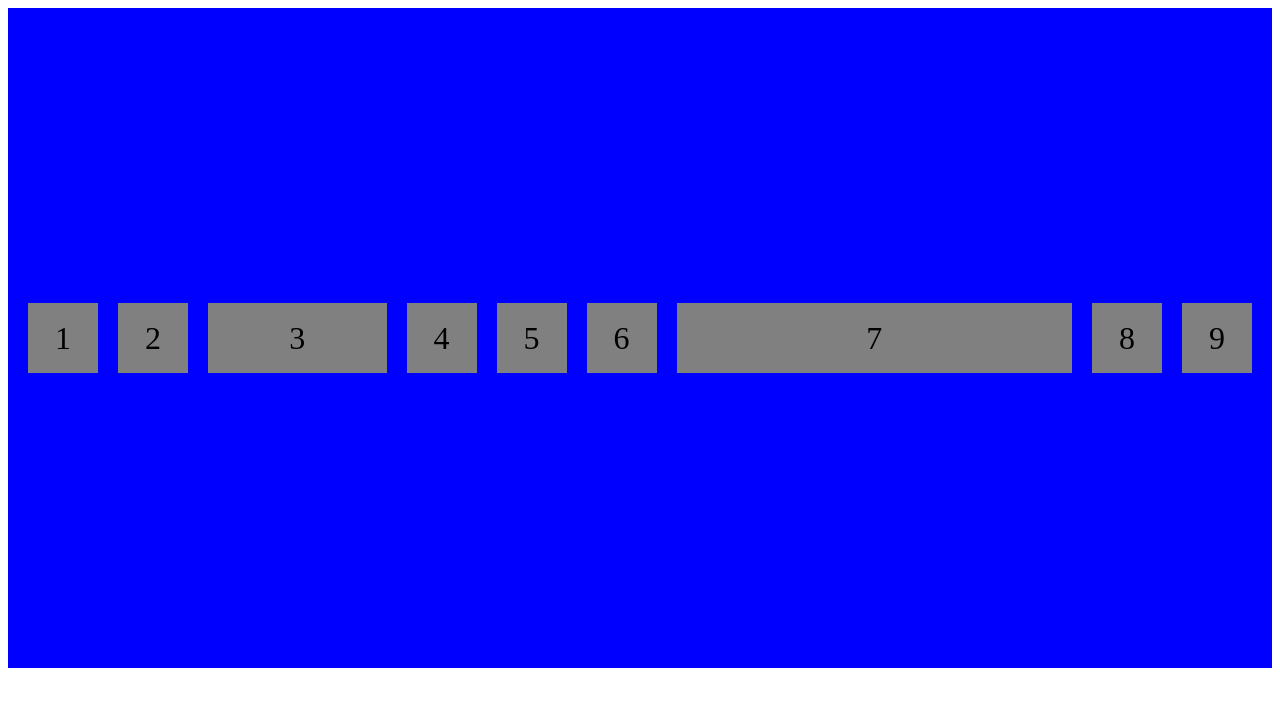
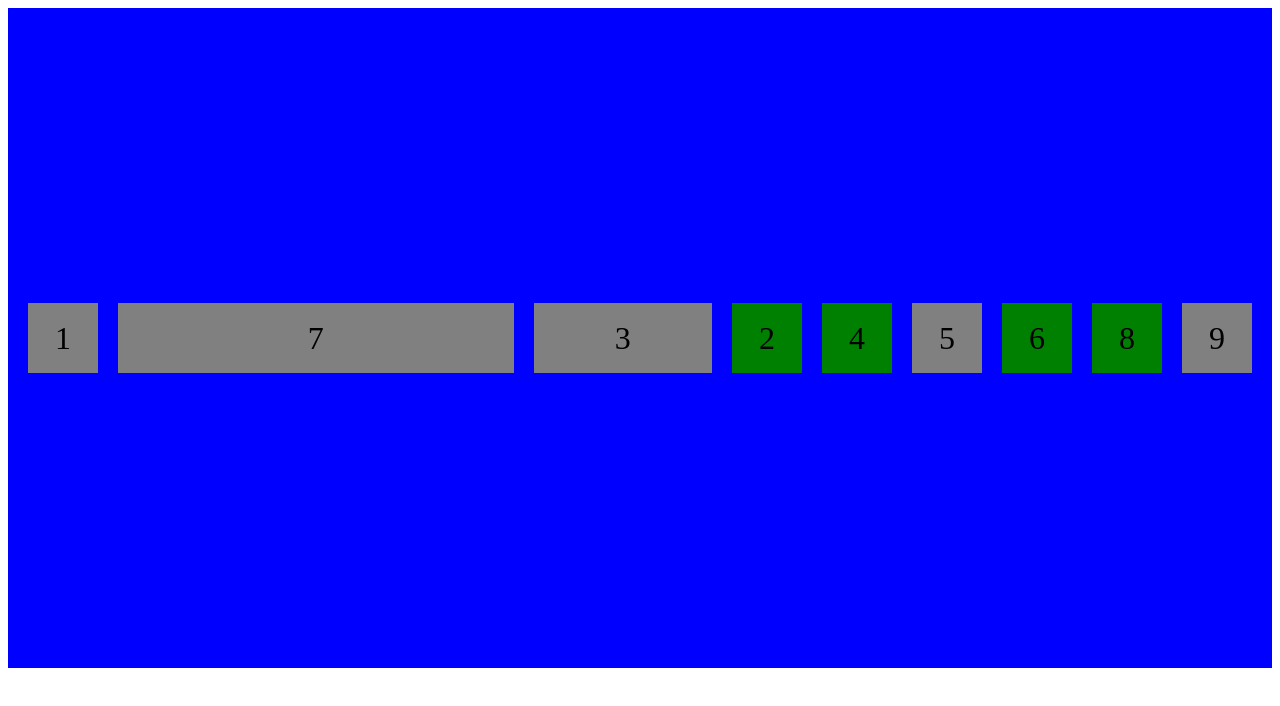
Before and after one commit to diwakarstha997/learning-journey, a plain HTML site: page 03-css-advanced/css-advance-learning/flexbox/index.html in a window 1280 px wide. Drawn offline with Linux system fonts and the light colour scheme.

Commit message:
Create flexbox directory & add order property of flexbox in learning

```diff
--- a/03-css-advanced/css-advance-learning/style.css
+++ b/03-css-advanced/css-advance-learning/flexbox/style.css
@@ -27,8 +27,18 @@ body {
 
 .item-3 {
   flex-grow: 1;
+  order: -1;
 }
 
 .item-7 {
   flex-grow: 3;
+  order: -2;
 }
+
+.item-1 {
+  order: -3;
+}
+
+.parent > div:nth-child(even) {
+  background: green;
+}
```
Also changed, not shown: 03-css-advanced/css-advance-learning/flexbox/index.html (renamed from 03-css-advanced/css-advance-learning/index.html).
